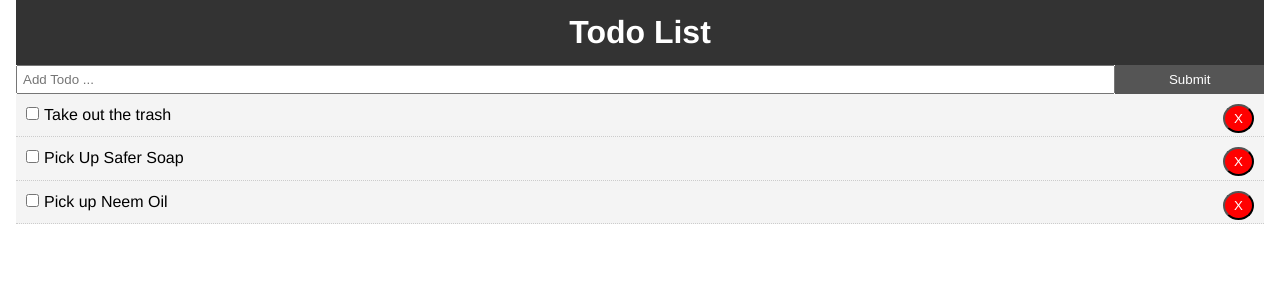
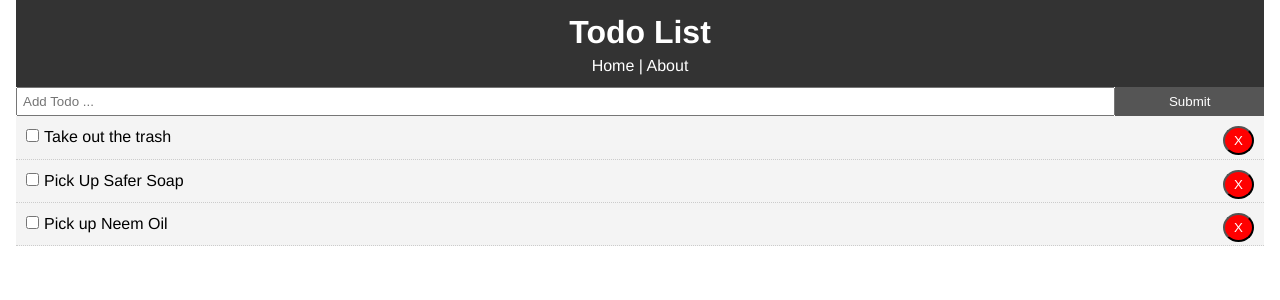
Before and after one commit to Cruebee/todo-react, a React (Create React App) app: page / in a window 1280 px wide. Shown: the top 300 px of the page. Built offline with nearby package versions, Linux system fonts and the light colour scheme.

Commit message:
addition: add links with react-router-dom to the header component

```diff
--- a/src/components/layout/Header.js
+++ b/src/components/layout/Header.js
@@ -1,9 +1,17 @@
 import React from 'react';
+import { Link } from 'react-router-dom';
 
 function Header() {
   return (
     <header style={headerStyle}>
       <h1>Todo List</h1>
+      <Link style={linkStyle} to='/'>
+        Home
+      </Link>{' '}
+      |{' '}
+      <Link style={linkStyle} to='/about'>
+        About
+      </Link>
     </header>
   );
 }
@@ -15,4 +23,9 @@
   padding: '10px',
 };
 
+const linkStyle = {
+  color: '#fff',
+  textDecoration: 'none',
+};
+
 export default Header;
```
